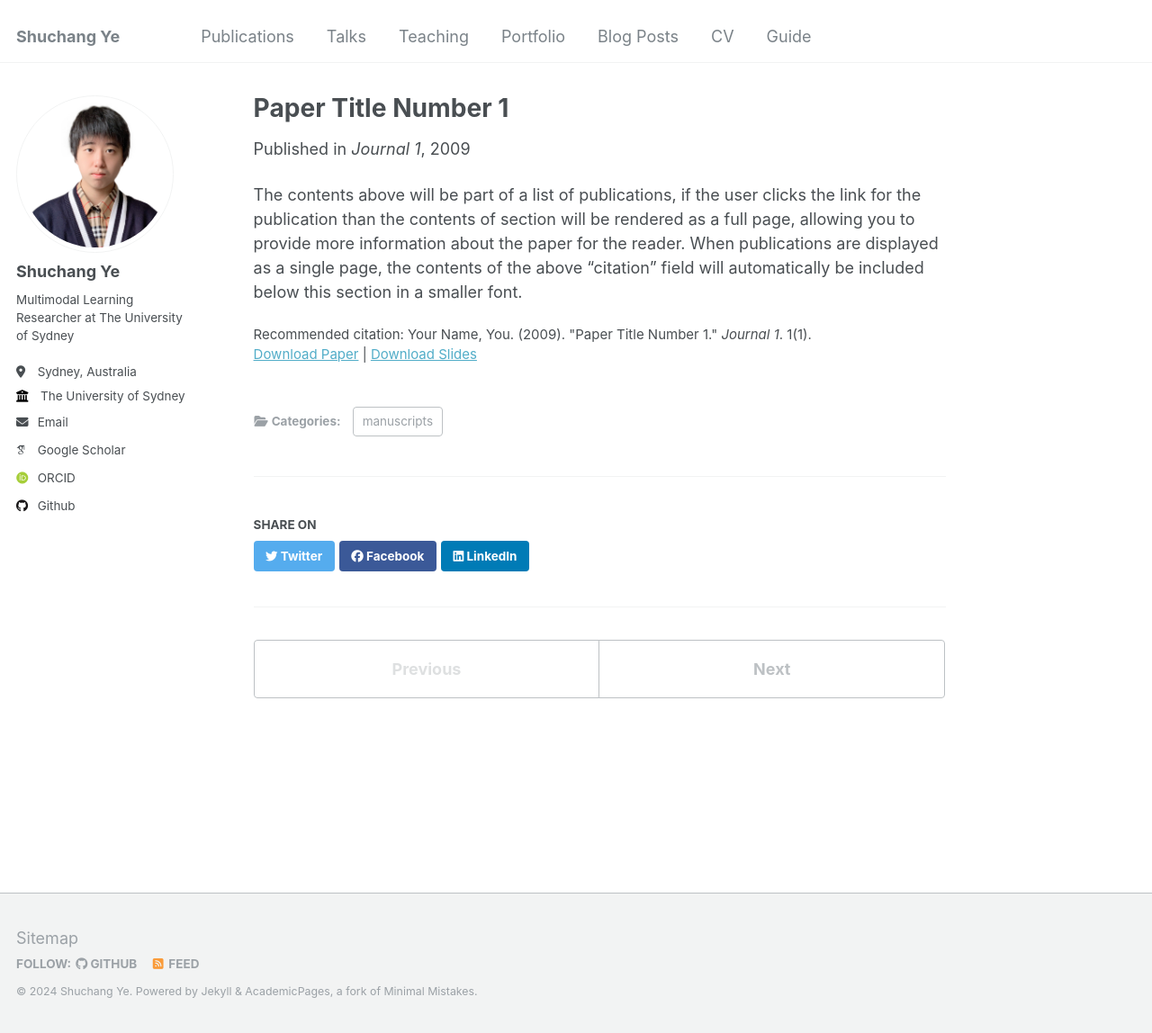
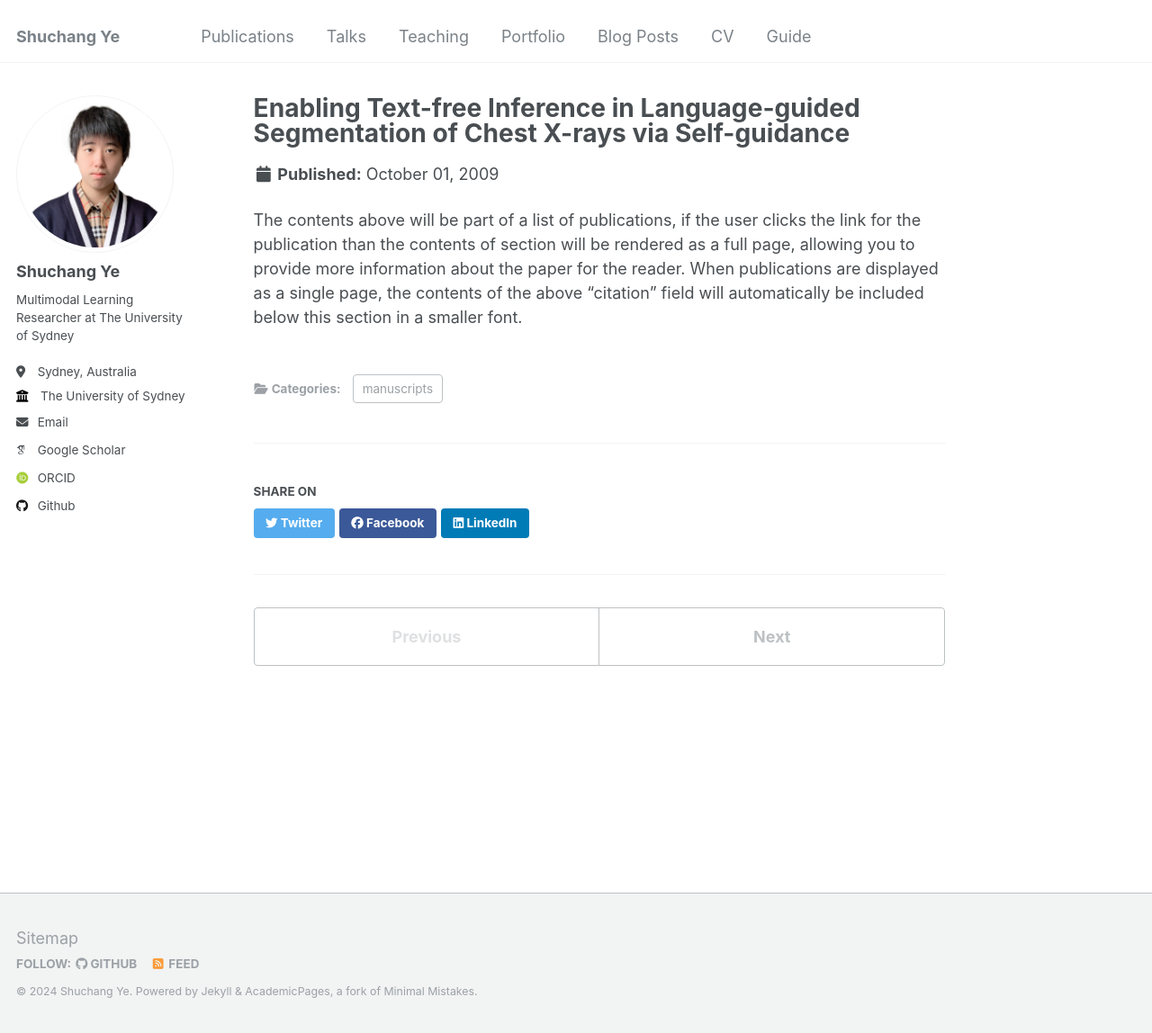
Before and after one commit to ShuchangYe-bib/ShuchangYe-bib.github.io, a Jekyll site: the page built from _publications/2009-10-01-paper-title-number-1.md, in a window 1280 px wide and 1148 px high. Shown: the whole window at 90% size. Built offline with Jekyll 4.4.1, drawn with Linux system fonts in a browser that asks for light colours; some web fonts are replaced.

```diff
--- a/_publications/2009-10-01-paper-title-number-1.md
+++ b/_publications/2009-10-01-paper-title-number-1.md
@@ -1,14 +1,15 @@
 ---
-title: "Paper Title Number 1"
+title: "Enabling Text-free Inference in Language-guided Segmentation of Chest X-rays via Self-guidance"
+authors: "Shuchang Ye, Mingyuan Meng, Mingjian Li, Dagan Feng and Jinman Kim"
 collection: publications
 category: manuscripts
-permalink: /publication/2009-10-01-paper-title-number-1
-excerpt: 'This paper is about the number 1. The number 2 is left for future work.'
+permalink: /publication/SGSeg
+abstract: "Existing language-guided methods require clinical reports alongside the images, and hence, they are not applicable for use in image segmentation in a decision support context, but rather limited to retrospective image analysis after clinical reporting has been completed. In this study, we propose a self-guided segmentation framework (SGSeg) that leverages language guidance for training (multi-modal) while enabling text-free inference (uni-modal), which is the first that enables text-free inference in language-guided segmentation."
 date: 2009-10-01
-venue: 'Journal 1'
-slidesurl: 'http://academicpages.github.io/files/slides1.pdf'
-paperurl: 'http://academicpages.github.io/files/paper1.pdf'
-citation: 'Your Name, You. (2009). &quot;Paper Title Number 1.&quot; <i>Journal 1</i>. 1(1).'
+conference: "the 27th international conference on medical image computing and computer assisted intervention (MICCAI 2024)"
+paper_link: ''
+website_link: 'https://shuchangye-bib.github.io/websites/SGSeg/sgseg.html'
+github_link: 'https://github.com/ShuchangYe-bib/SGSeg'
 ---
 
 The contents above will be part of a list of publications, if the user clicks the link for the publication than the contents of section will be rendered as a full page, allowing you to provide more information about the paper for the reader. When publications are displayed as a single page, the contents of the above "citation" field will automatically be included below this section in a smaller font.
```
Also changed, not shown: 1 other file.
